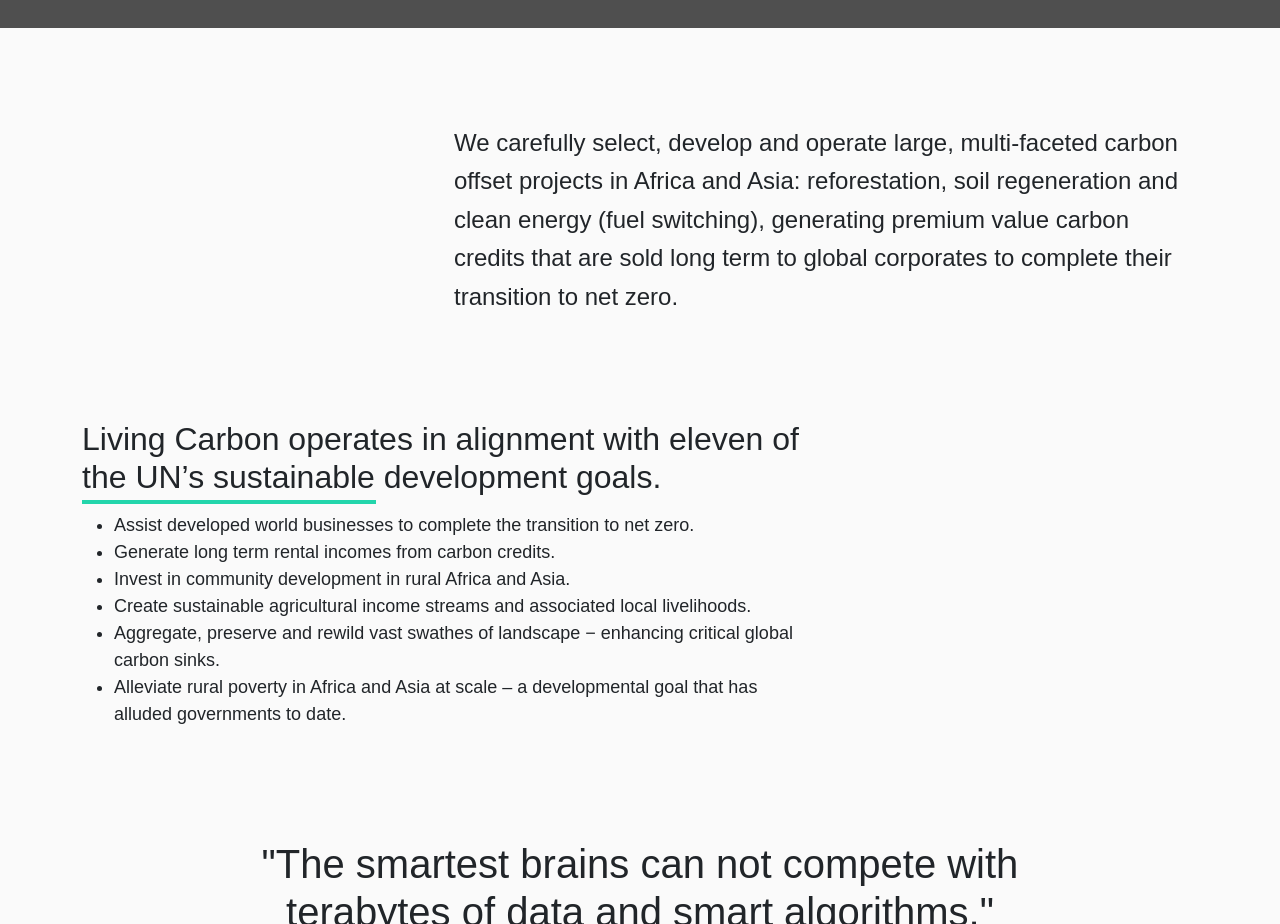
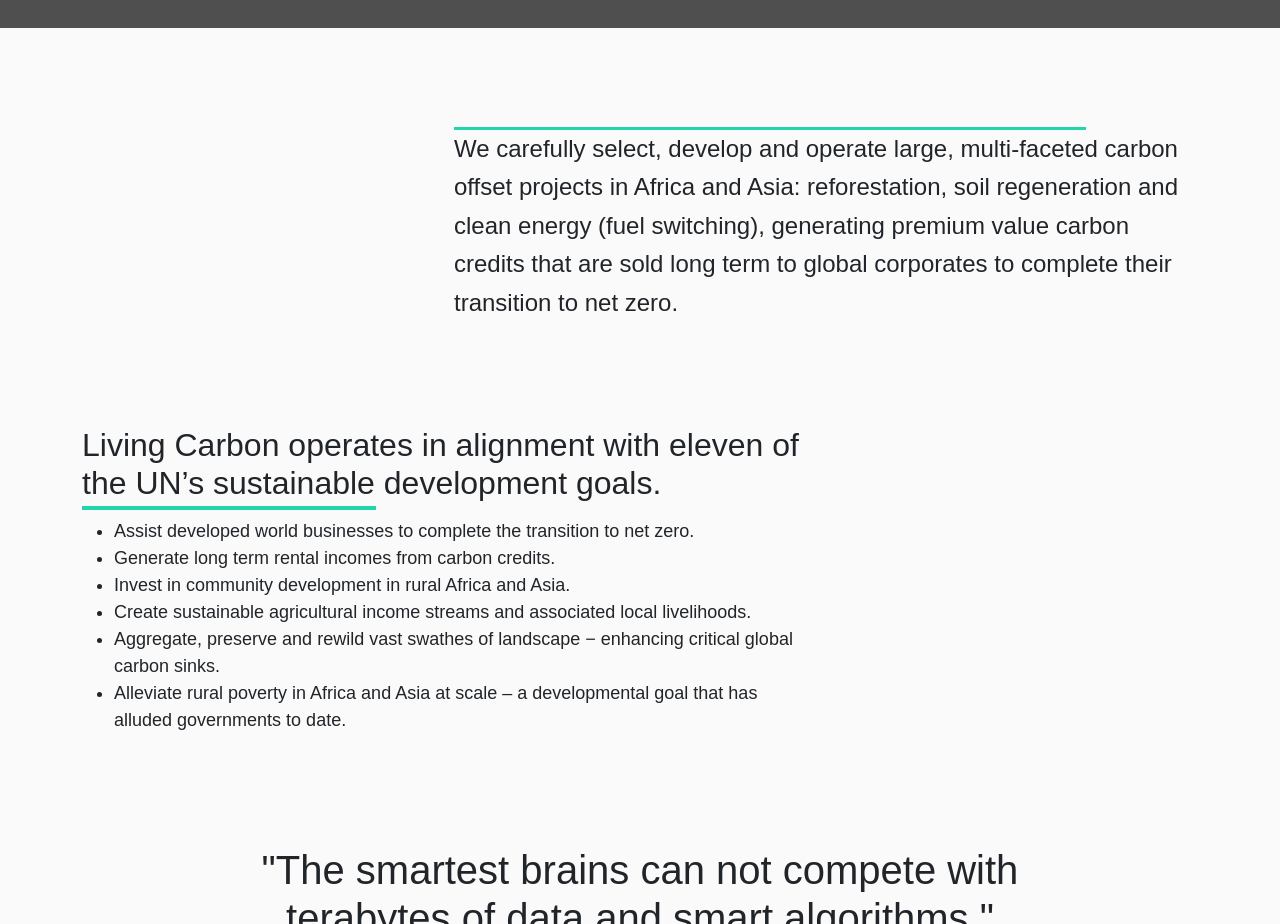
Before and after one commit to LaSav/living-carbon, a plain HTML site: page what-we-do.html in a window 1280 px wide. Shown: the part 820-1744 px from the top of the page. Drawn offline with nearby package versions, Linux system fonts and the light colour scheme; grey boxes are pictures that could not be loaded.

Commit message:
style changes

```diff
--- a/styles.css
+++ b/styles.css
@@ -137,6 +137,22 @@ body {
   border-bottom: 4px solid #23d5ab;
 }
 
+.overline:before {
+  content: "";
+  display: block;
+  width: 85%;
+  padding-bottom: 3px;
+  border-bottom: 3px solid #23d5ab;
+}
+
+/* .overline:after {
+  content: "";
+  display: block;
+  width: 75%;
+  padding-top: 3px;
+  border-bottom: 3px solid #23d5ab;
+} */
+
 .secondary-title {
   color: #23a6d5;
 }
--- a/what-we-do.html
+++ b/what-we-do.html
@@ -50,7 +50,7 @@
       <section class="d-flex py-5 align-items-center">
         <div class="container">
           <div class="col-sm-8 offset-sm-4">
-            <h4 data-aos="fade-up" style="line-height: 1.6">We carefully select, develop and operate large, multi-faceted carbon offset projects in Africa and Asia: reforestation, soil regeneration and clean energy (fuel switching), generating premium value carbon credits that are sold long term to global corporates to complete their transition to net zero.</h4>
+            <h4 class="overline" data-aos="fade-up" style="line-height: 1.6;">We carefully select, develop and operate large, multi-faceted carbon offset projects in Africa and Asia: reforestation, soil regeneration and clean energy (fuel switching), generating premium value carbon credits that are sold long term to global corporates to complete their transition to net zero.</h4>
           </div>
         </div>
       </section>
```
Also changed, not shown: 1 other file. Lines whose indentation alone changed are shown as unchanged.
